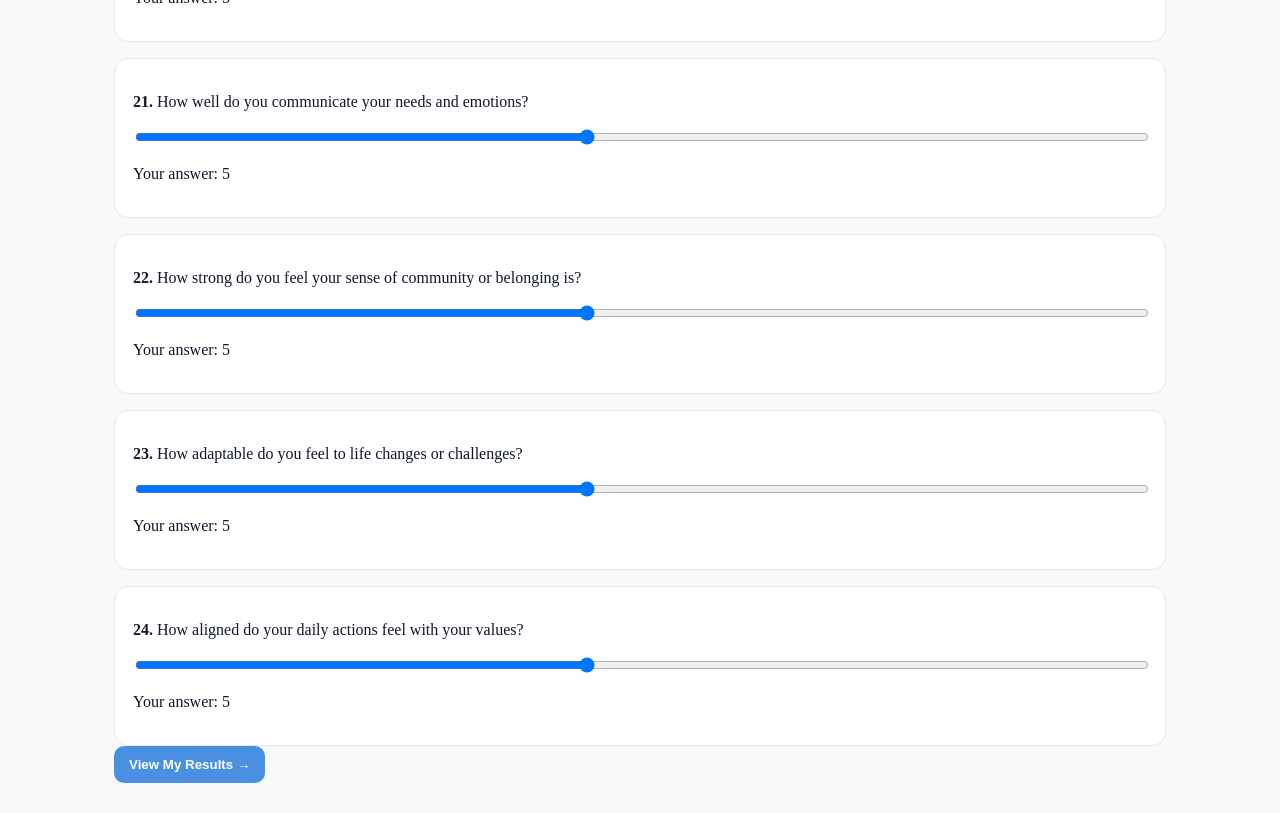
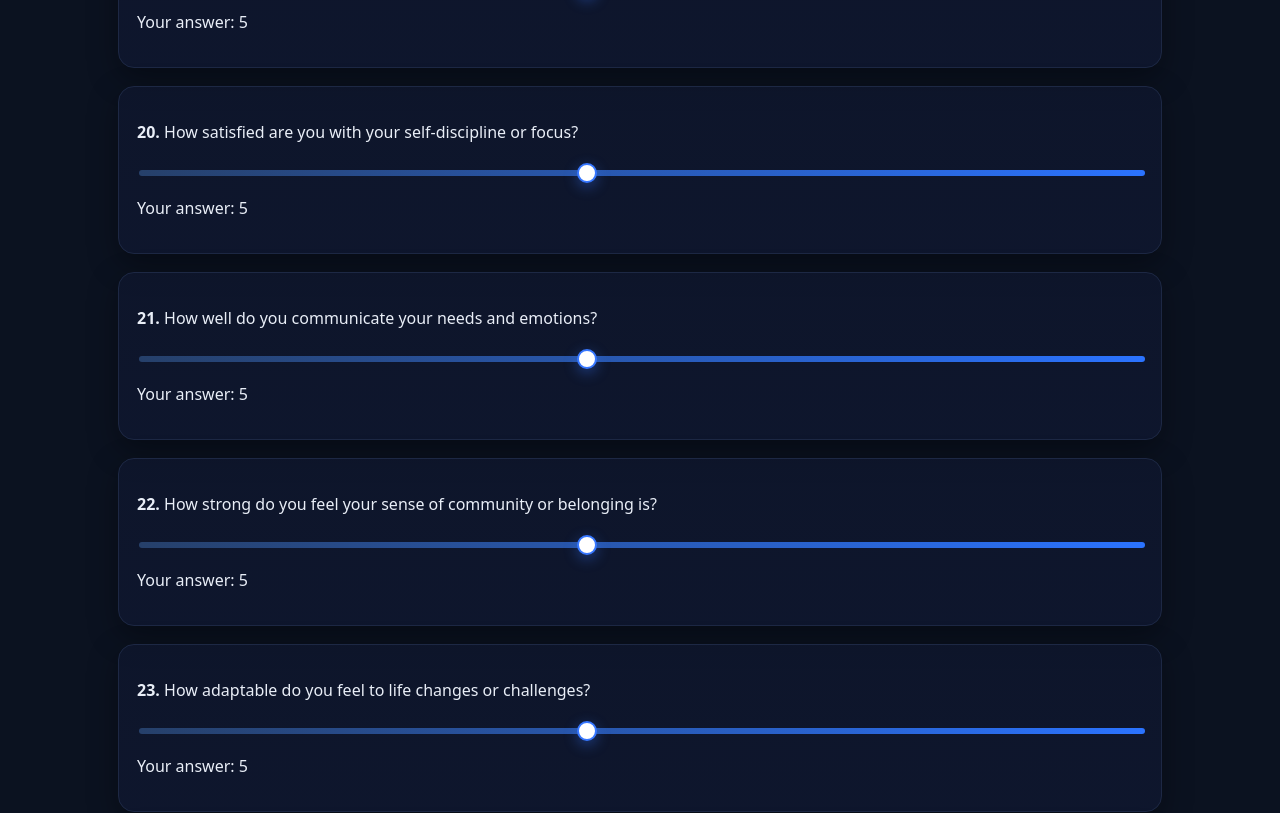
Before and after one commit to malikmuhammad1110-gif/ProjectLifeMoralePlus3, a Next.js app: page /survey in a window 1280 px wide. Shown: the part 3600-4413 px from the top of the page. Built offline with nearby package versions, Linux system fonts and the light colour scheme.

Commit message:
Revamp globals.css for modern dark theme
Updated CSS variables and styles for a modern theme with a dark mode aesthetic. Adjusted layout, button styles, and added new gradients for backgrounds.

```diff
--- a/app/globals.css
+++ b/app/globals.css
@@ -1,52 +1,118 @@
+/* ====== Modern theme (clean + calm) ====== */
 :root{
-  --bg:#F7F9FA;
-  --panel:#FFFFFF;
-  --text:#0f172a;
-  --muted:#64748b;
-  --primary:#4A90E2;   /* soft blue */
-  --accent:#56C2B7;    /* teal */
-  --ring:#CFE7FF;
-  --border:#e5e7eb;
+  --bg: #0b1220;             /* deep night */
+  --bg-2:#0f172a;
+  --panel:#0f1730aa;         /* glass panel (with alpha) */
+  --panel-solid:#111a33;
+  --text:#e9eef7;
+  --muted:#9fb0c7;
+  --primary:#5aa7ff;         /* soft blue */
+  --accent:#56C2B7;          /* teal */
+  --ring:#2b73ff55;
+  --border:#1d2844;
+  --shadow: 0 10px 30px rgba(0,0,0,.35);
 }
 
 *{box-sizing:border-box}
-html,body{margin:0;padding:0;background:var(--bg);color:var(--text)}
+html,body{
+  margin:0;
+  padding:0;
+  background:
+    radial-gradient(1200px 800px at 10% -10%, #194a87 0%, transparent 60%),
+    radial-gradient(900px 700px at 110% 20%, #115e63 0%, transparent 55%),
+    var(--bg);
+  color:var(--text);
+  font-family: ui-sans-serif, system-ui, -apple-system, Segoe UI, Roboto, Inter, Helvetica, Arial, "Apple Color Emoji", "Segoe UI Emoji";
+  -webkit-font-smoothing: antialiased;
+  -moz-osx-font-smoothing: grayscale;
+}
+
 a{color:var(--primary);text-decoration:none}
 a:hover{text-decoration:underline}
 
-.container{max-width:1100px;margin:0 auto;padding:24px}
+/* Layout */
+.container{max-width:1100px;margin:0 auto;padding:28px}
+
+/* Topbar */
+.nav{
+  position:sticky; top:0; z-index:10;
+  backdrop-filter: blur(10px);
+  background: linear-gradient(180deg, #0b1220cc, #0b122000);
+  border-bottom:1px solid #0f1933;
+}
+.nav-inner{
+  display:flex; align-items:center; justify-content:space-between;
+  gap:16px; padding:16px 28px; max-width:1100px; margin:0 auto;
+}
+.brand{display:flex;gap:10px;align-items:center}
+.brand img{width:28px;height:28px}
+.brand span{font-weight:700;letter-spacing:.3px}
+
+/* Hero */
 .hero{
-  background:linear-gradient(135deg,#eef6ff 0%, #f5fffd 100%);
+  display:flex; gap:24px; align-items:center;
+  background: linear-gradient(135deg, #0f1933aa, #0d2238aa);
   border:1px solid var(--border);
-  border-radius:16px;padding:28px;
-  display:flex;gap:20px;align-items:center;
+  border-radius:18px; padding:28px;
+  box-shadow: var(--shadow);
 }
-.hero img{width:64px;height:64px}
+.hero img{width:64px;height:64px; filter: drop-shadow(0 6px 20px #245eea55)}
+.hero h1{margin:0 0 6px; font-size:28px}
+.hero p{margin:0; color:var(--muted)}
+
+/* Cards */
+.card{
+  background: linear-gradient(180deg, var(--panel), #0f1730cc);
+  border:1px solid var(--border);
+  border-radius:16px; padding:18px;
+  box-shadow: var(--shadow);
+}
+.card h2{margin:0 0 6px}
+.label{font-size:12px;color:var(--muted);text-transform:uppercase;letter-spacing:.08em}
+
+/* Buttons */
 .btn{
-  display:inline-flex;align-items:center;gap:8px;
-  padding:10px 14px;border-radius:10px;border:1px solid var(--border);
-  background:var(--panel);cursor:pointer;font-weight:600;
+  display:inline-flex; align-items:center; gap:10px;
+  padding:12px 16px; border-radius:12px; border:1px solid #2c3a63;
+  background: #16244a; color:#e9eef7; cursor:pointer; font-weight:600;
+  transition: transform .06s ease, box-shadow .2s ease, background .2s ease;
 }
-.btn.primary{background:var(--primary);color:#fff;border-color:transparent}
-.card{
-  background:var(--panel);border:1px solid var(--border);border-radius:14px;padding:18px;
+.btn:hover{transform: translateY(-1px); box-shadow: 0 8px 24px #0c153355}
+.btn.primary{
+  background: linear-gradient(180deg, #5aa7ff, #3777ff);
+  border-color: transparent; color:#05122c;
 }
-.grid{display:grid;gap:16px}
+.btn.primary:hover{box-shadow: 0 10px 26px #3777ff55}
+
+/* Grid */
+.grid{display:grid; gap:18px}
 .grid.cols-2{grid-template-columns:1fr 1fr}
-.label{font-size:12px;color:var(--muted);text-transform:uppercase;letter-spacing:.06em}
+@media (max-width: 900px){ .grid.cols-2{grid-template-columns:1fr} .hero{flex-direction:column;align-items:flex-start}}
+
+/* Form */
 .input, .select{
-  width:100%;padding:10px 12px;border:1px solid var(--border);
-  border-radius:10px;background:#fff;outline:none;
+  width:100%; padding:10px 12px; border:1px solid #22325a;
+  border-radius:10px; background:#0e1834; color:#d8e2f2; outline:none;
 }
-.input:focus, .select:focus{box-shadow:0 0 0 4px var(--ring);border-color:#b3d6ff}
-.table{width:100%;border-collapse:separate;border-spacing:0 0.5rem}
-.table th{font-size:12px;color:var(--muted);text-align:left}
+.input:focus, .select:focus{box-shadow:0 0 0 5px var(--ring); border-color:#2b73ff}
+
+/* Slider */
+.slider{appearance:none; width:100%; height:6px; border-radius:999px;
+  background: linear-gradient(90deg, #26406a, #2b73ff); outline:none}
+.slider::-webkit-slider-thumb{
+  appearance:none; width:20px; height:20px; border-radius:50%;
+  background:#fff; border:2px solid #3777ff; box-shadow:0 4px 14px #3777ff66;
+  transition: transform .08s ease;
+}
+.slider::-webkit-slider-thumb:active{transform:scale(1.05)}
+
+/* Rows */
 .row{
-  display:grid;grid-template-columns:28px 1fr 120px 120px;gap:10px;
-  align-items:center;padding:8px 10px;border:1px solid var(--border);border-radius:10px;background:#fff;
+  display:grid;grid-template-columns:28px 1fr 140px 140px;gap:12px;align-items:center;
 }
-.slider{width:100%}
-.kpi{display:flex;gap:18px;flex-wrap:wrap}
-.kpi .pill{background:#fff;border:1px solid var(--border);border-radius:12px;padding:10px 12px}
-.badge{display:inline-block;padding:4px 8px;border-radius:999px;border:1px solid var(--border);background:#fff}
+@media (max-width: 900px){ .row{grid-template-columns: 28px 1fr} .row > div:nth-child(3), .row > div:nth-child(4){margin-top:8px} }
+
+.kpi{display:flex;gap:12px;flex-wrap:wrap}
+.kpi .pill{background:#0e1834;border:1px solid #22325a;border-radius:12px;padding:10px 12px}
 .footer-note{color:var(--muted);font-size:12px;margin-top:8px}
+.badge{display:inline-block;padding:4px 8px;border-radius:999px;border:1px solid #254070;background:#111a33;color:#bcd0ec}
```
